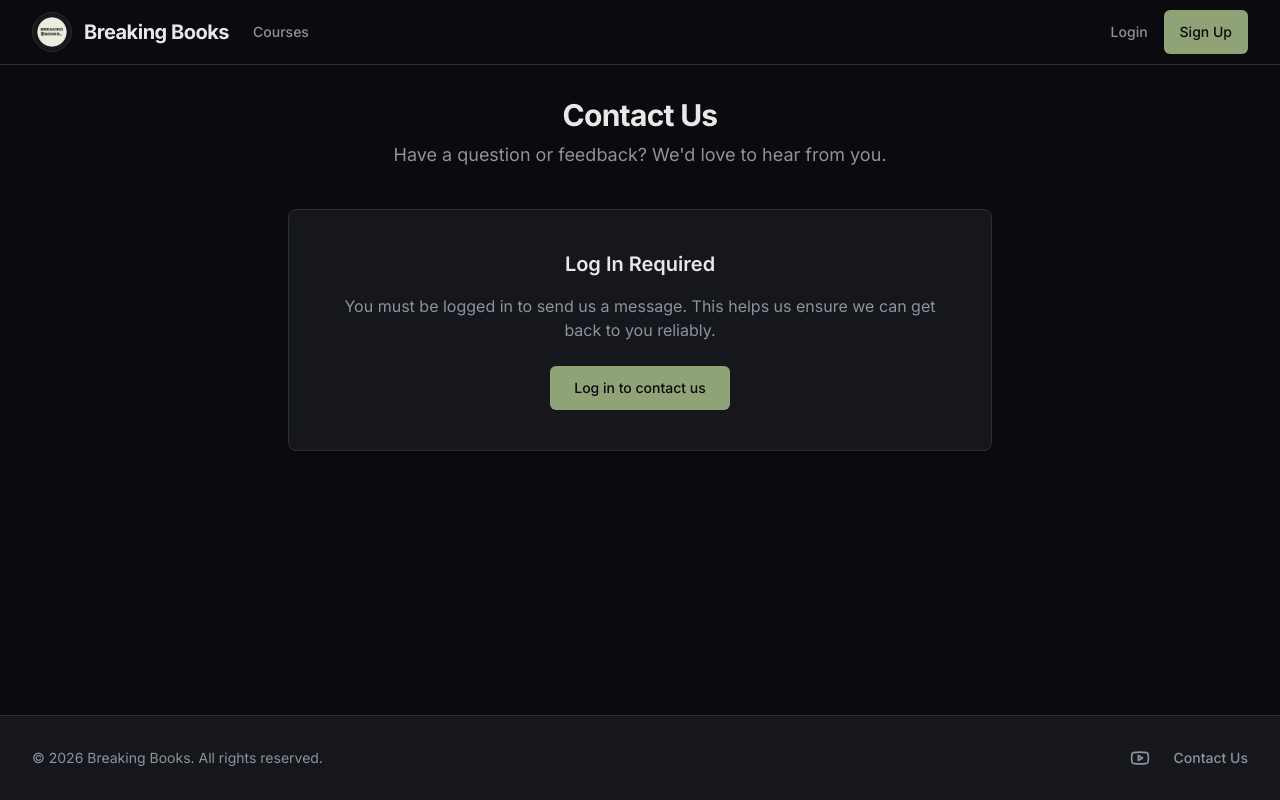
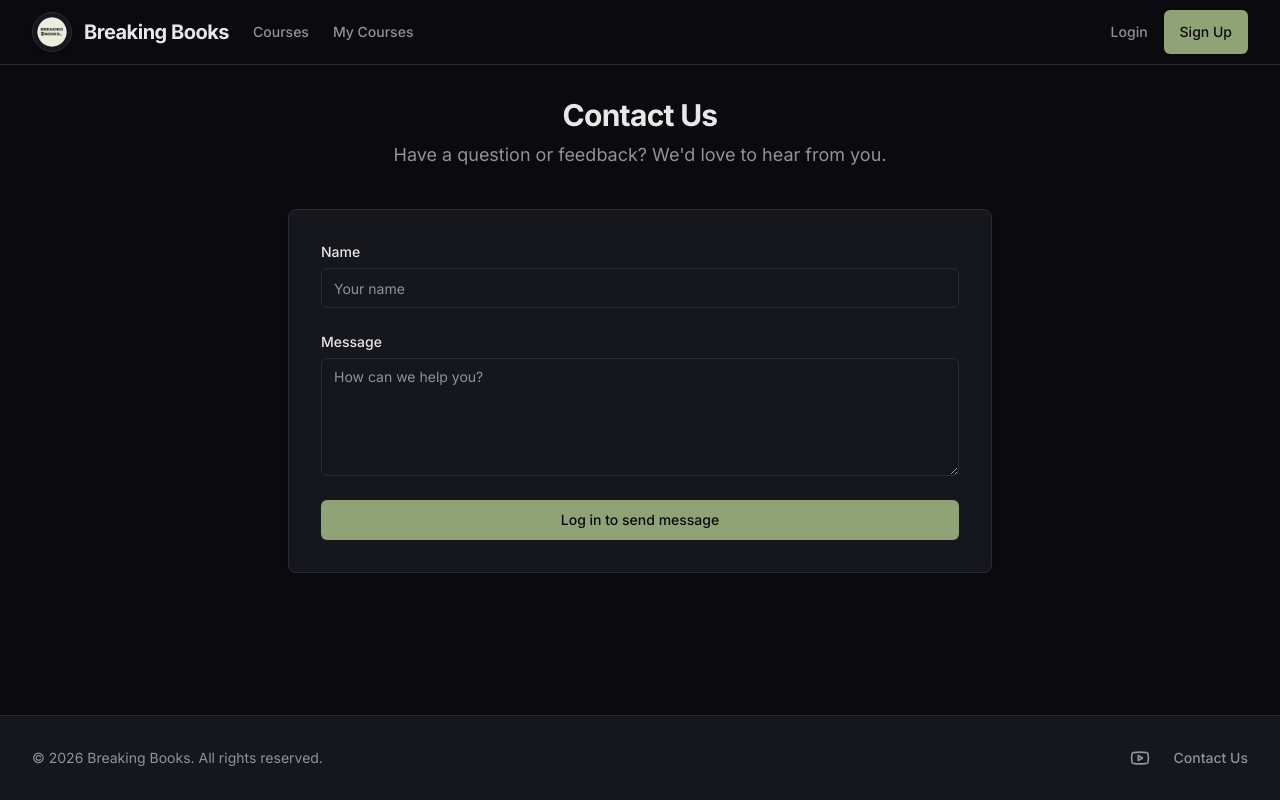
Before and after one commit to pratikkumarr/breakingbooks, a Next.js app: page /contact in a window 1280 px wide. Built offline with nearby package versions, Linux system fonts and the light colour scheme; no server answers.

Commit message:
home updated

```diff
--- a/app/contact/ContactForm.tsx
+++ b/app/contact/ContactForm.tsx
@@ -4,11 +4,14 @@ import { useActionState } from "react";
 import { submitContactForm } from "./actions";
 import { SubmitButton } from "@/components/ui/submit-button";
 import { Input } from "@/components/ui/input";
+import Link from "next/link";
 
 export default function ContactForm({
   initialName,
+  isLoggedIn = true,
 }: {
   initialName: string;
+  isLoggedIn?: boolean;
 }) {
   const [state, formAction] = useActionState(submitContactForm, { success: false, error: null });
 
@@ -30,7 +33,7 @@ export default function ContactForm({
   }
 
   return (
-    <form action={formAction} className="bg-surface border border-border rounded-lg p-8 shadow-sm flex flex-col gap-6">
+    <form action={isLoggedIn ? formAction : undefined} className="bg-surface border border-border rounded-lg p-8 shadow-sm flex flex-col gap-6">
       {state.error && (
         <div className="bg-background text-red-500 text-sm border border-red-500/20 p-4 rounded-md">
           {state.error}
@@ -61,9 +64,18 @@ export default function ContactForm({
         />
       </div>
 
-      <SubmitButton pendingText="Sending...">
-        Send Message
-      </SubmitButton>
+      {isLoggedIn ? (
+        <SubmitButton pendingText="Sending...">
+          Send Message
+        </SubmitButton>
+      ) : (
+        <Link
+          href="/login"
+          className="inline-flex items-center justify-center rounded-md bg-accent px-4 py-2 text-sm font-medium text-background hover:opacity-90 focus-visible:outline-none focus-visible:ring-2 focus-visible:ring-accent focus-visible:ring-offset-2 focus-visible:ring-offset-background text-center w-full min-h-[40px]"
+        >
+          Log in to send message
+        </Link>
+      )}
     </form>
   );
 }
--- a/app/contact/page.tsx
+++ b/app/contact/page.tsx
@@ -29,24 +29,7 @@ export default async function ContactPage() {
         </p>
       </div>
 
-      {!user ? (
-        <div className="bg-surface border border-border rounded-lg p-10 text-center shadow-sm">
-          <h2 className="text-xl font-semibold text-foreground mb-4">
-            Log In Required
-          </h2>
-          <p className="text-muted mb-6">
-            You must be logged in to send us a message. This helps us ensure we can get back to you reliably.
-          </p>
-          <Link
-            href="/login"
-            className="inline-flex items-center justify-center rounded-md bg-accent px-6 py-3 text-sm font-medium text-background hover:opacity-90 transition-opacity focus-visible:outline-none focus-visible:ring-2 focus-visible:ring-accent"
-          >
-            Log in to contact us
-          </Link>
-        </div>
-      ) : (
-        <ContactForm initialName={initialName} />
-      )}
+      <ContactForm initialName={initialName} isLoggedIn={!!user} />
     </div>
   );
 }
--- a/app/courses/[slug]/lessons/[lessonId]/page.tsx
+++ b/app/courses/[slug]/lessons/[lessonId]/page.tsx
@@ -109,7 +109,7 @@ export default async function LessonViewer(props: {
           <div className="bg-surface border border-border rounded-xl p-6 flex flex-col sm:flex-row sm:items-center justify-between gap-4">
             <h1 className="text-2xl font-bold tracking-tight text-foreground">{lesson.title}</h1>
 
-            {user && (
+            {user ? (
               <form action={handleToggleComplete} className="flex items-center">
                 <input type="hidden" name="completed" value={String(isCompleted)} />
                 <button
@@ -129,6 +129,15 @@ export default async function LessonViewer(props: {
                   )}
                 </button>
               </form>
+            ) : (
+              <Link
+                href="/login"
+                className="inline-flex items-center gap-2 px-4 py-2 rounded-md min-h-[44px] border border-border bg-background hover:bg-surface text-sm font-medium focus-visible:outline-none focus-visible:ring-2 focus-visible:ring-accent transition-colors duration-200 cursor-pointer"
+                title="Log in to track your progress"
+              >
+                <Circle className="w-5 h-5 text-muted" />
+                <span className="text-foreground">Mark Complete</span>
+              </Link>
             )}
           </div>
         </div>
--- a/app/page.tsx
+++ b/app/page.tsx
@@ -22,15 +22,28 @@ export default async function Home() {
     .limit(4);
 
   return (
-    <div className="flex-1 w-full flex flex-col items-center">
+    <div className="flex-1 w-full flex flex-col items-center relative">
+      {/* Absolute Ambient Background Texture starting from the top */}
+      <div className="absolute top-0 inset-x-0 h-[700px] md:h-[800px] z-[-1] overflow-hidden pointer-events-none select-none">
+        <Image
+          src="/homepage-banner.png"
+          alt="Breaking Books Ambient Texture"
+          fill
+          priority
+          className="object-cover object-top opacity-15"
+        />
+        {/* Gradient overlay to smoothly taper the image into the background color */}
+        <div className="absolute inset-0 bg-gradient-to-b from-transparent via-background/60 to-background" />
+      </div>
+
       {/* Hero Section */}
       <section className="w-full max-w-6xl px-6 py-24 md:py-32 flex flex-col items-center text-center gap-6">
-        <h1 className="text-5xl md:text-7xl font-bold tracking-tight">
+        <h1 className="text-5xl md:text-7xl font-bold tracking-tight z-10 relative">
           <span className="text-foreground">Welcome to </span>
-          <TypewriterText text="Breaking Books" className="text-accent" />
+          <TypewriterText text="Breaking Books!" className="text-accent" />
         </h1>
 
-        <div className="flex flex-col sm:flex-row gap-4 mt-8 w-full sm:w-auto px-4 sm:px-0">
+        <div className="flex flex-col sm:flex-row gap-4 mt-8 w-full sm:w-auto px-4 sm:px-0 z-10 relative">
           <Link
             href="/courses"
             className="w-full sm:w-auto inline-flex items-center justify-center rounded-md bg-accent px-8 py-3 text-base font-medium text-background hover:opacity-90 focus-visible:outline-none focus-visible:ring-2 focus-visible:ring-accent focus-visible:ring-offset-2 focus-visible:ring-offset-background transition-all duration-200 min-h-[44px]"
@@ -46,12 +59,12 @@ export default async function Home() {
         </div>
       </section>
 
-      {/* Recent Courses Section */}
-      <section className="w-full max-w-6xl px-6 py-12 md:py-24 flex flex-col items-center">
-        <div className="text-center mb-10 md:mb-16">
-          <h2 className="text-3xl font-bold tracking-tight text-foreground mb-4">Recently Published</h2>
-          <p className="text-muted text-lg max-w-2xl mx-auto">Check out the latest additions to our curriculum and start learning today.</p>
-        </div>
+          {/* Recent Courses Section */}
+          <section className="w-full max-w-6xl px-6 pb-12 md:pb-24 flex flex-col items-center">
+            <div className="text-center mb-10 md:mb-16">
+              <h2 className="text-3xl font-bold tracking-tight text-foreground mb-4">Recently Published</h2>
+              <p className="text-muted text-lg max-w-2xl mx-auto">Check out the latest additions to our curriculum and start learning today.</p>
+            </div>
 
         <div className="flex md:grid overflow-x-auto snap-x snap-mandatory md:grid-cols-2 lg:grid-cols-4 gap-6 w-full pb-6 md:pb-0">
           {courses?.map((course) => (
@@ -113,6 +126,7 @@ export default async function Home() {
         )}
       </section>
 
+
       {/* About Section */}
       <section className="w-full bg-surface border-y border-border py-24 px-6">
         <div className="max-w-4xl mx-auto flex flex-col items-center text-center gap-6">
--- a/components/MobileNav.tsx
+++ b/components/MobileNav.tsx
@@ -22,6 +22,9 @@ export function MobileNav({ user, role }: { user: any, role: string | null }) {
           <Link href="/courses" onClick={() => setIsOpen(false)} className="text-base font-medium text-foreground py-3 px-2 min-h-[44px] hover:bg-surface rounded-md">
             Courses
           </Link>
+          <Link href={user ? "/dashboard" : "/login"} onClick={() => setIsOpen(false)} className="text-base font-medium text-foreground py-3 px-2 min-h-[44px] hover:bg-surface rounded-md" title={!user ? "Log in to view your courses" : undefined}>
+            My Courses
+          </Link>
 
           <hr className="border-border" />
 
@@ -36,9 +39,6 @@ export function MobileNav({ user, role }: { user: any, role: string | null }) {
             </div>
           ) : (
             <div className="flex flex-col gap-2">
-              <Link href="/dashboard" onClick={() => setIsOpen(false)} className="text-base font-medium text-foreground py-3 px-2 min-h-[44px] hover:bg-surface rounded-md">
-                My Courses
-              </Link>
               {role === "admin" && (
                 <Link href="/admin" onClick={() => setIsOpen(false)} className="text-base font-medium text-foreground py-3 px-2 min-h-[44px] hover:bg-surface rounded-md">
                   Admin
--- a/components/Navbar.tsx
+++ b/components/Navbar.tsx
@@ -31,6 +31,9 @@ export default async function Navbar() {
             <Link href="/courses" className="text-sm font-medium text-muted hover:text-foreground transition-colors duration-200 min-h-[44px] flex items-center">
               Courses
             </Link>
+            <Link href={user ? "/dashboard" : "/login"} className="text-sm font-medium text-muted hover:text-foreground transition-colors duration-200 min-h-[44px] flex items-center" title={!user ? "Log in to view your courses" : undefined}>
+              My Courses
+            </Link>
           </div>
         </div>
 
@@ -46,9 +49,6 @@ export default async function Navbar() {
             </>
           ) : (
             <>
-              <Link href="/dashboard" className="text-sm font-medium text-muted hover:text-foreground transition-colors duration-200 min-h-[44px] flex items-center">
-                My Courses
-              </Link>
               {role === "admin" && (
                 <Link href="/admin" className="text-sm font-medium text-muted hover:text-foreground transition-colors duration-200 min-h-[44px] flex items-center">
                   Admin
--- a/components/TypewriterText.tsx
+++ b/components/TypewriterText.tsx
@@ -23,7 +23,7 @@ export function TypewriterText({ text, className }: { text: string, className?:
 
   return (
     <span className={className}>
-      {displayedText}
+      <span className="underline decoration-current underline-offset-[20px] decoration-[5px]">{displayedText}</span>
       <span className="invisible">{text.substring(displayedText.length)}</span>
     </span>
   );
```
Also changed, not shown: 1 other file (tests, documents, lock files or other folders).
